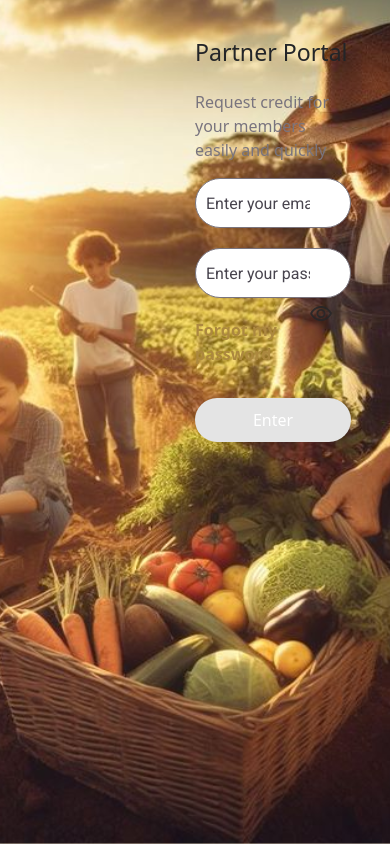
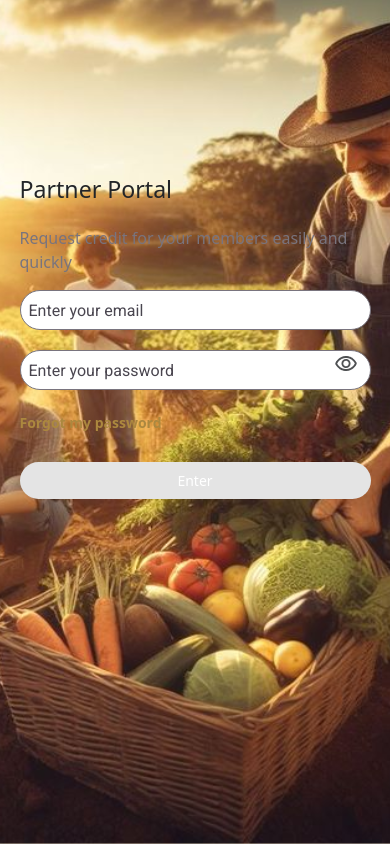
Before and after one commit to kamilateofilo/IpiCred, a React (Vite) app: page /login in a window 390 px wide. Built offline with nearby package versions, Linux system fonts and the light colour scheme.

Commit message:
style: adicionando responsividade ao form login

```diff
--- a/src/Componetes/LoginForm/styled.ts
+++ b/src/Componetes/LoginForm/styled.ts
@@ -1,8 +1,5 @@
 import styled from "styled-components";
-// eslint-disable-next-line @typescript-eslint/no-unused-vars
 import { Link } from 'react-router-dom';
-
-
 
 export const Form = styled.form`
   position: relative;
@@ -13,12 +10,23 @@ export const Form = styled.form`
   width: 40%;
   gap: 10px;
   z-index: 100;
+
+
+  @media (max-width: 768px) {
+    margin-left: 0;
+    width: 90%;
+    margin: 0 auto;
+  }
 `;
+
 
 export const Conteiner = styled.div`
   margin-top: 25%;
+
+  @media (max-width: 768px) {
+    margin-top: 50%;
+  }
 `;
-
 
 export const Input = styled.input`
   margin-bottom: 20px;
@@ -42,6 +50,12 @@ export const Input = styled.input`
   padding: 10px;
   padding-right: 40px;
   box-sizing: border-box;
+
+  @media (max-width: 768px) {
+    font-size: 14px;
+    height: 40px;
+    padding: 8px;
+  }
 `;
 
 export const StyledLink = styled(Link)`
@@ -49,14 +63,23 @@ export const StyledLink = styled(Link)`
   font-weight: bold;
   text-decoration: none;
   font-size: 16px;
+
+  @media (max-width: 768px) {
+    font-size: 14px;
+  }
 `;
 
 export const Icon = styled.img`
   position: absolute;
-  top: 71%;
+  top: 70%;
   right: 10px;
   transform: translateY(-50%);
   cursor: pointer;
+
+  @media (max-width: 768px) {
+    top: 73%;
+    right: 5px;
+  }
 `;
 
 export const Button = styled.button`
@@ -69,4 +92,9 @@ export const Button = styled.button`
   border-radius: 50px;
   font-size: 16px;
   cursor: pointer;
+
+  @media (max-width: 768px) {
+    font-size: 14px;
+    padding: 8px;
+  }
 `;
```
Lines whose indentation alone changed are shown as unchanged.
